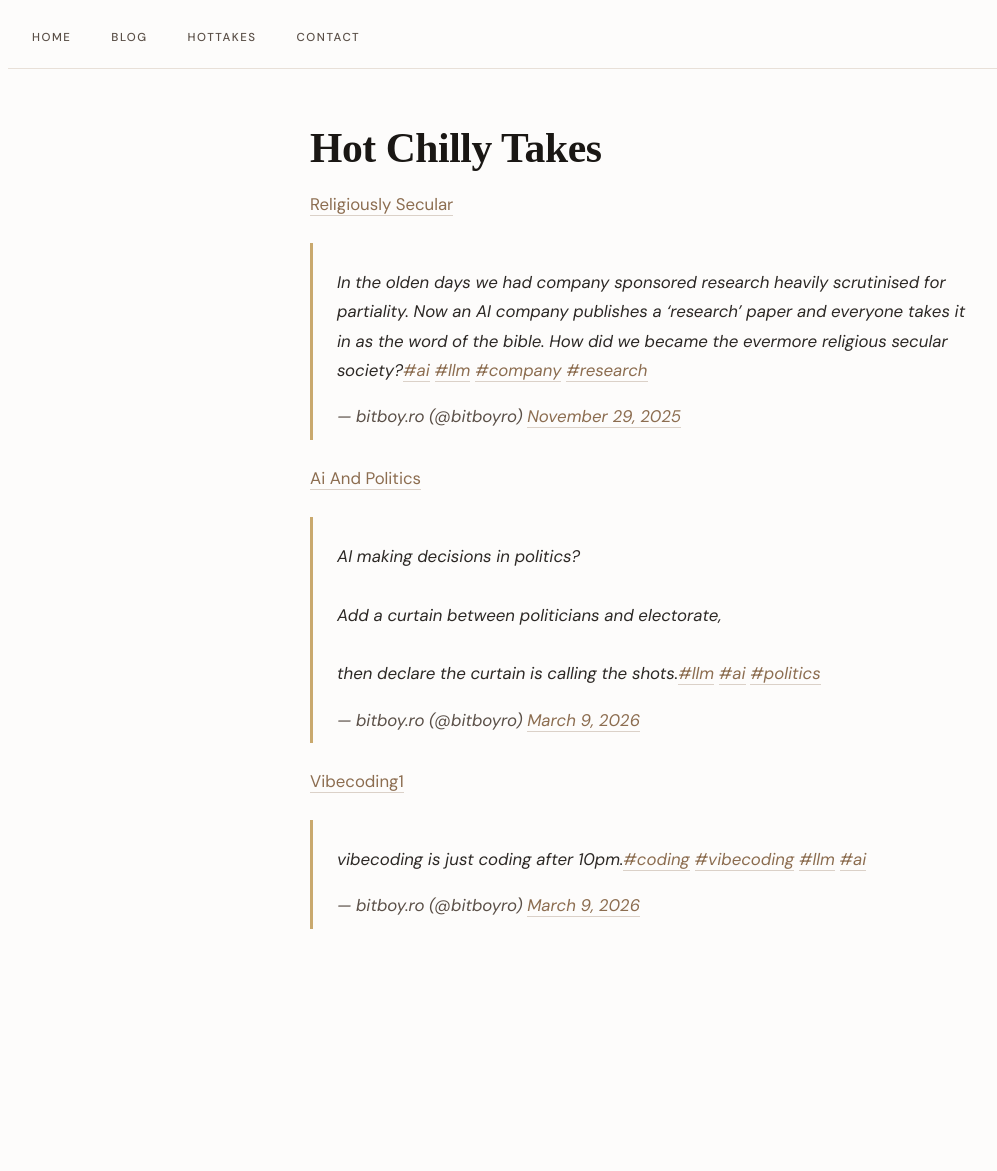
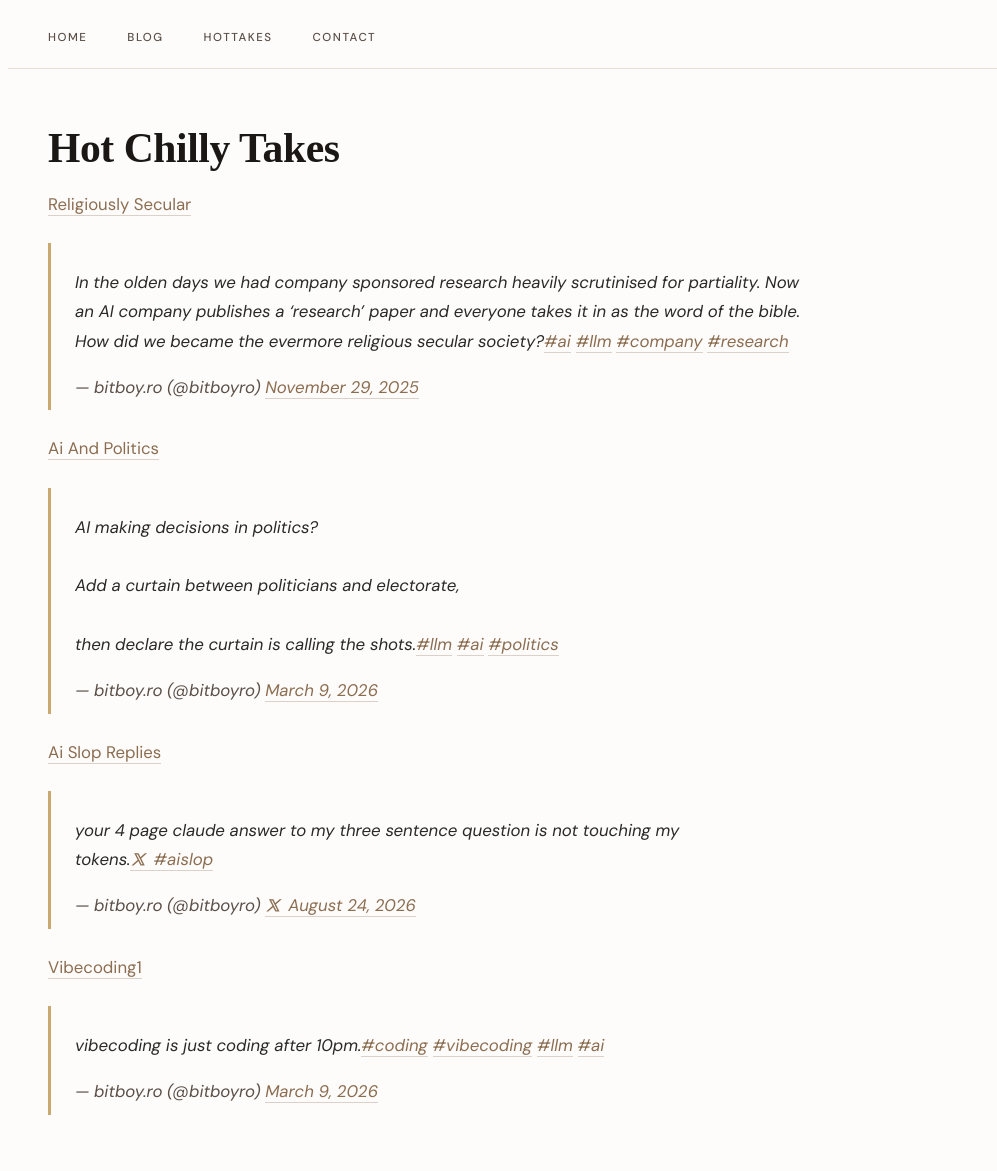
Before and after one commit to bitboyro/bitboyro.github.io, a Jekyll site: the page built from hottakes.md, in a window 1280 px wide. Shown: the whole page, without its empty margins (0-997 px from the left). Built offline with Jekyll 4.4.1, drawn with Linux system fonts in a browser that asks for light colours; nearby versions of some CDN libraries; some web fonts are replaced; comment, search, counter and statistics services are not loaded; before the commit the page ends 985 px from its top, so only the background shows below that.

Commit message:
New hot take, new main css left alignment

```diff
--- /dev/null
+++ b/_takes/2025-08-25-ai-slop-replies.md
@@ -0,0 +1,5 @@
+---
+layout: post
+---
+
+<blockquote class="twitter-tweet" data-theme="dark"><p lang="en" dir="ltr">your 4 page claude answer to my three sentence question is not touching my tokens.<a href="https://x.com/hashtag/aislop?src=hash&amp;ref_src=twsrc%5Etfw">#aislop</a></p>&mdash; bitboy.ro (@bitboyro) <a href="https://x.com/bitboyro/status/2091875362338640345?ref_src=twsrc%5Etfw">August 24, 2026</a></blockquote> <script async src="https://platform.x.com/widgets.js" charset="utf-8"></script>
--- a/assets/css/main.css
+++ b/assets/css/main.css
@@ -1,3 +1,11 @@
+/* Without this, .wrapper's width:100% and its 1.5rem side padding add up to
+   wider than the viewport, and the whole page scrolls sideways on a phone. */
+*,
+*::before,
+*::after {
+  box-sizing: border-box;
+}
+
 body {
   background-color: #FDFCFB;
   font-family: "DM Sans", sans-serif;
@@ -6,11 +14,68 @@ body {
   color: #2C2825;
 }
 
+/* Left-rail layout, two-track width.
+   Nothing is centred: every element — nav, prose, figures, tables — shares one
+   left edge set by --gutter. Widths differ, start position does not.
+   Prose is held to --measure so lines stay readable (~85 characters); figures
+   and tables run to --wide. Widening --measure to match --wide would push body
+   copy to ~130 characters a line, so keep the two values apart.
+   Any `margin-inline: auto` reintroduced below will re-centre that element and
+   break the rail. */
+:root {
+  --measure: 760px;
+  --wide: 1120px;
+  --gutter: 2.5rem;
+}
+
+@media (max-width: 640px) {
+  :root {
+    --gutter: 1.25rem;
+  }
+}
+
 .wrapper {
   width: 100%;
-  max-width: 660px;
-  margin: 3.5rem auto;
-  padding: 0 1.5rem;
+  max-width: calc(var(--wide) + var(--gutter) * 2);
+  margin: 3.5rem 0;
+  padding: 0 var(--gutter);
+}
+
+/* Everything is prose unless it is listed as wide further down. */
+.wrapper > h1,
+.wrapper > h2,
+.wrapper > h3,
+.wrapper > h4,
+.wrapper > p,
+.wrapper > ul,
+.wrapper > ol,
+.wrapper > hr,
+.wrapper > blockquote,
+.wrapper > details,
+.wrapper > div[class*="highlighter-rouge"] {
+  max-width: var(--measure);
+  margin-inline: 0;
+}
+
+/* A paragraph holding only a figure is not prose — let it breathe. */
+.wrapper > p:has(> img) {
+  max-width: none;
+}
+
+.wrapper > table {
+  max-width: var(--wide);
+  margin-inline: 0;
+}
+
+/* A wide table must scroll inside its own box rather than pushing the page
+   sideways — without this the tool-call table drags the whole body into a
+   horizontal scroll on a phone. */
+@media (max-width: 820px) {
+  .wrapper > table {
+    display: block;
+    width: 100%;
+    overflow-x: auto;
+  }
 }
 
 h1 {
@@ -60,8 +125,9 @@ a:hover {
 nav {
   display: flex;
   align-items: center;
-  gap: 2.5rem;
-  padding: 1.25rem 1.5rem;
+  flex-wrap: wrap;
+  gap: 1rem 2.5rem;
+  padding: 1.25rem var(--gutter);
   border-bottom: 1px solid #E8E0D8;
   background-color: #FDFCFB;
 }
@@ -83,7 +149,7 @@ nav {
 }
 
 hr {
-  text-align: center;
+  text-align: left;
   border: 0;
   border-top: 1px solid #E8E0D8;
   margin: 2.5rem 0;
@@ -125,9 +191,11 @@ ul {
 }
 
 .resize {
+  display: block;
   width: 100%;
-  max-width: 720px;
+  max-width: var(--wide);
   height: auto;
+  margin-inline: 0;
 }
 
 code {
```
